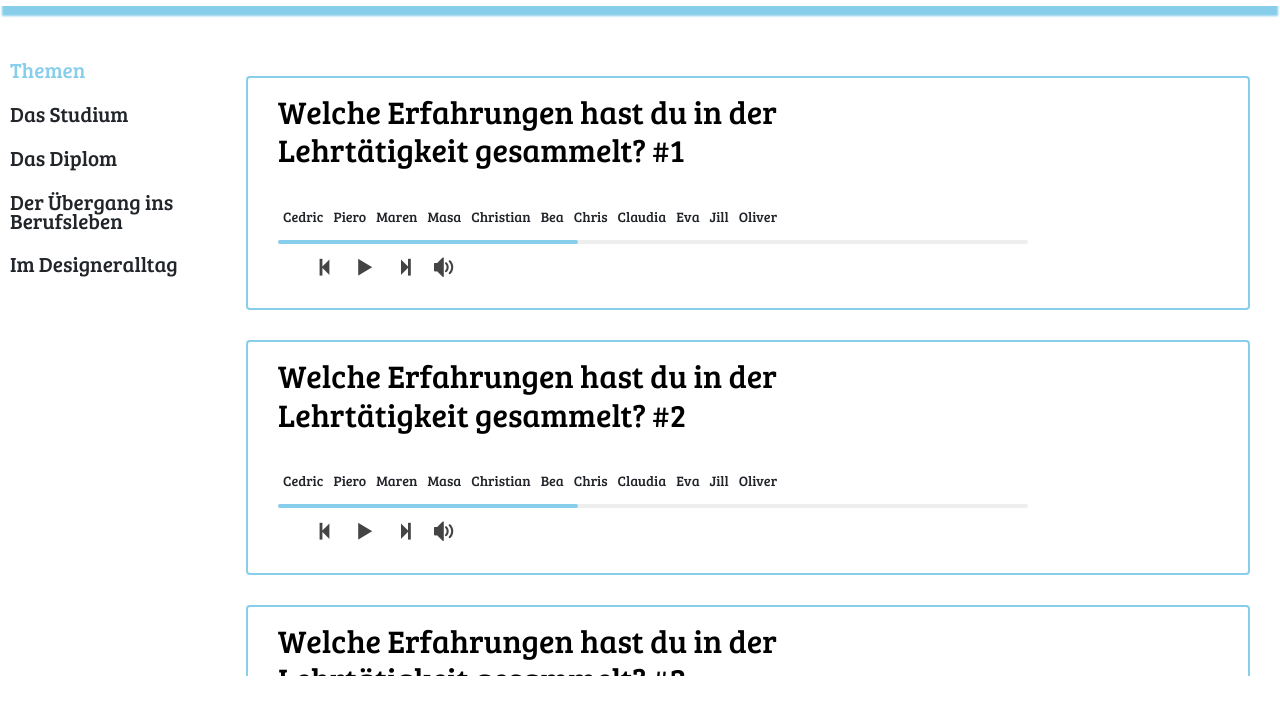
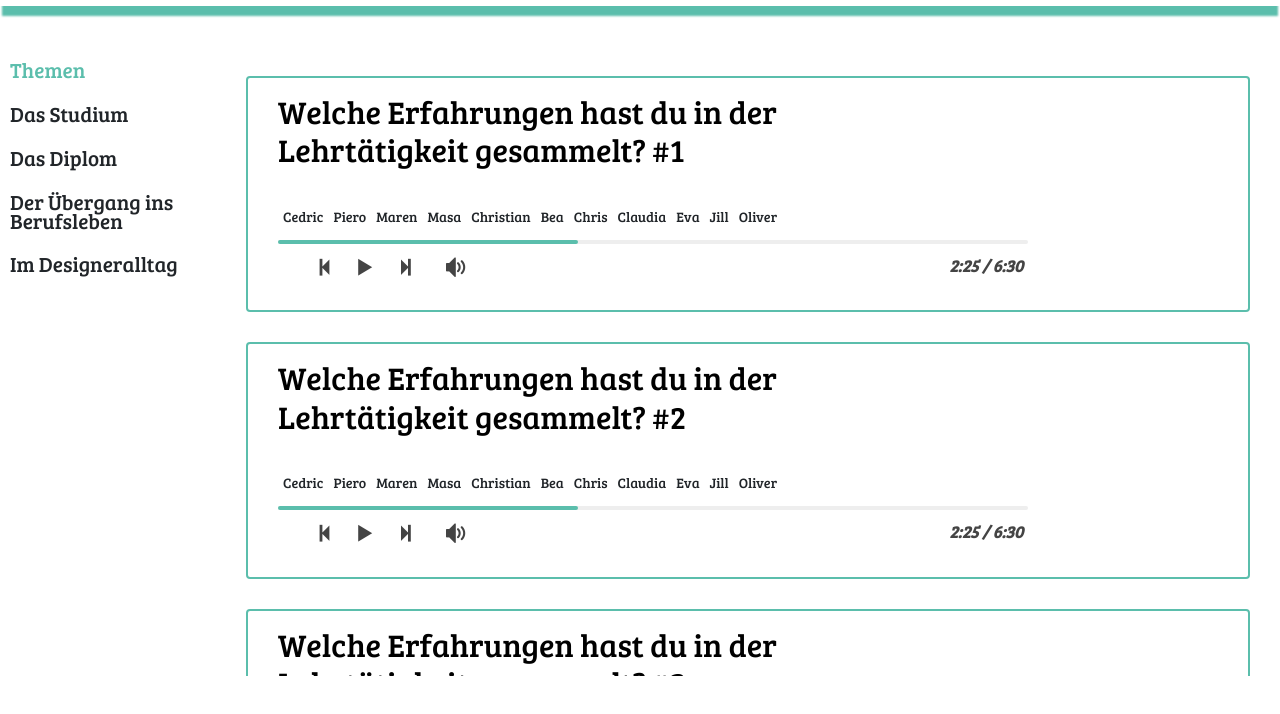
Before and after one commit to Aymen96/bianca, a website: page src/index.html in a window 1280 px wide. Shown: the part 64-778 px from the top of the page. Drawn offline with nearby package versions, Linux system fonts and the light colour scheme; files that its build step writes are made by us from their sources; files whose address does not match are found by name.

Commit message:
changed primary color / added time to player

```diff
--- a/src/index.html
+++ b/src/index.html
@@ -55,6 +55,7 @@
         <i class="icon-previous"></i>
         <i class="icon-play"></i>
         <i class="icon-next"></i>
+        <i><strong>2:25 / 6:30</strong></i>
         <i class="icon-volume-medium"></i>
     </div>
 </div>
--- a/src/styles/partials/_player.scss
+++ b/src/styles/partials/_player.scss
@@ -1,6 +1,6 @@
 .player {
 
-
+  width:750px;
   .player-bar {
     width:750px;
     position:relative;
@@ -29,6 +29,10 @@
       margin: 0 6px;
       font-size: .8em;
     }
+    i strong {
+      float:right;
+      font-size: .75em;
+    }
 
   }
 }
--- a/src/styles/partials/_variables.scss
+++ b/src/styles/partials/_variables.scss
@@ -7,7 +7,7 @@ $grey: #f6f6f6; // Background color
 $width: 720px; // Width of the content area
 $br: 3px; // Border radius
 $btn-br: 5px; // Border radius
-$primary-color: skyblue; // Primary color for buttons and links
+$primary-color: #5bbeac; // Primary color for buttons and links
 $hover-color:#81b846;
 $font-color: #111111; // Default font color
 // Typography
```
Also changed, not shown: 2 other files.
